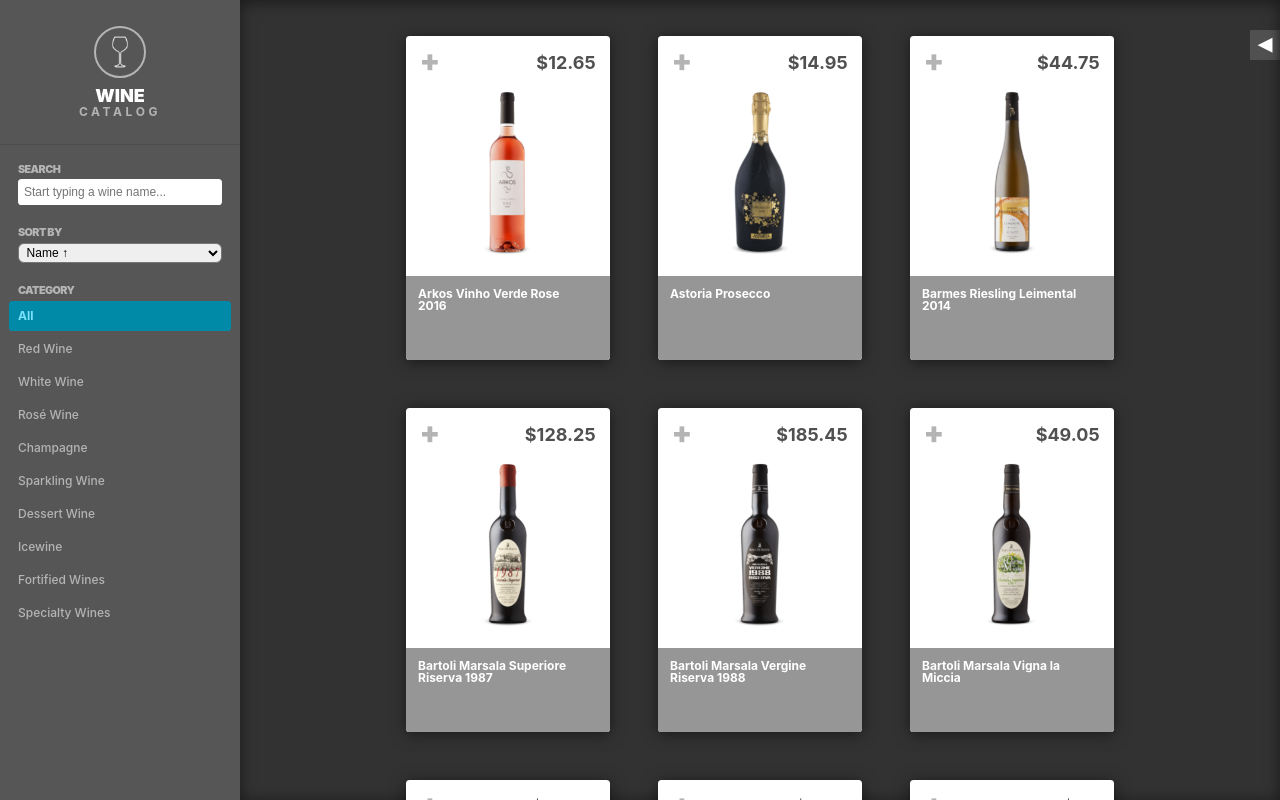
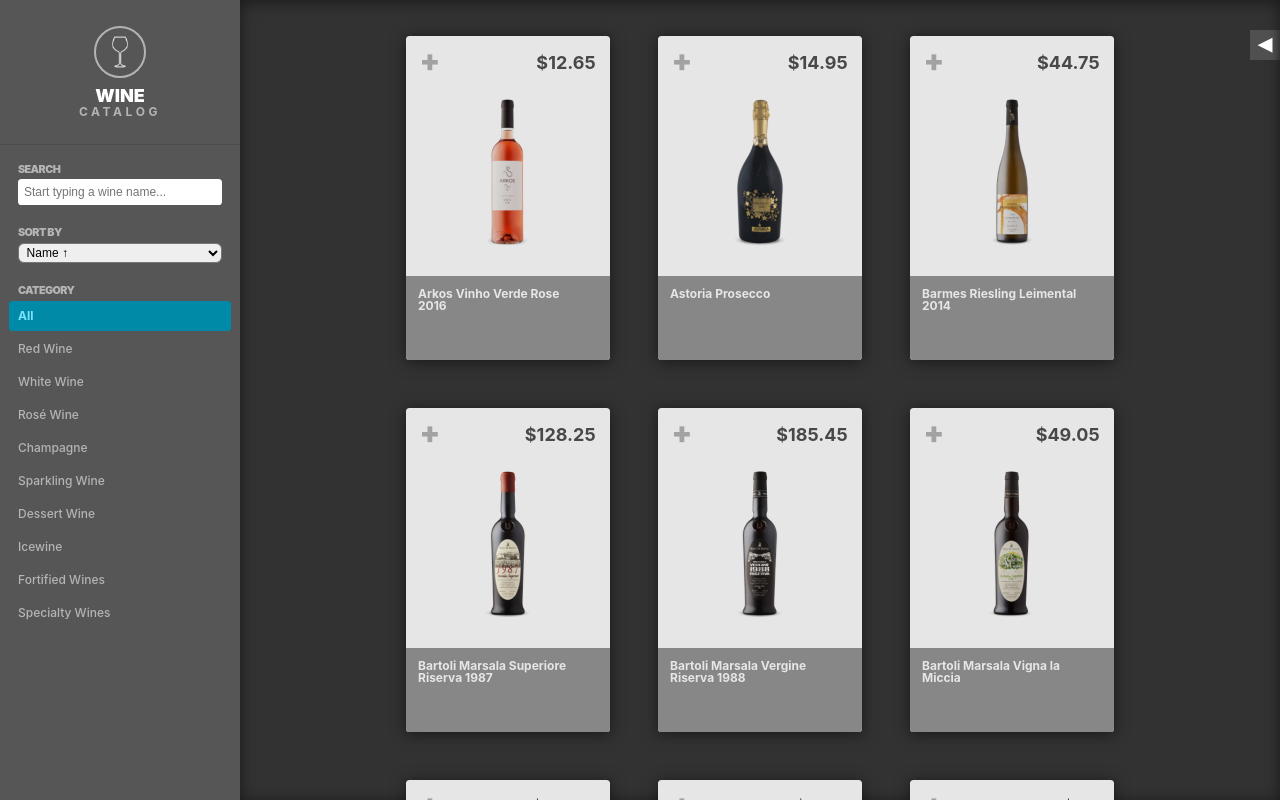
Before and after one commit to nicholasskupien/wine-catalog, a React (Create React App) app: page / in a window 1280 px wide. Built offline with nearby package versions, Linux system fonts and the light colour scheme.

Commit message:
animations to catalog components

```diff
--- a/src/components/Center/CatalogItem/CatalogComponent.js
+++ b/src/components/Center/CatalogItem/CatalogComponent.js
@@ -17,13 +17,15 @@
   const images = importAll(require.context('../../../assets/images/catalog', false, /\.png/));
 
   return (
+    <a onClick={() => props.onClick(props.item)}>
       <div className={styles.CatalogComponent}>
-      <button onClick={() => props.onClick(props.item)} className={styles.ButtonAddToCart}><span>+</span></button>
+        <button className={styles.ButtonAddToCart}><span>+</span></button>
         <span className={styles.Price}>{"$" + props.item.price}</span>
         <div className={styles.NameOverlay}>{props.item.name}</div>
         {/* load image with file name equal to item id */}
         <img src={images[props.item.id+".png"]}></img>
       </div>
+    </a>
   )
 }
 
--- a/src/components/Center/CatalogItem/CatalogComponent.module.scss
+++ b/src/components/Center/CatalogItem/CatalogComponent.module.scss
@@ -9,11 +9,25 @@
     overflow: hidden;
     border-radius: 0.3em;
     box-shadow: $shadow;
+    cursor: pointer;
+    filter: brightness(0.9);
+    transition: filter $transition;
+
 }
 
 .CatalogComponent img {
     width: 70%;
     padding: 20% 15% 15% 15%;
+    transform: scale(0.9);
+    transition: transform $transition;
+}
+
+.CatalogComponent:hover {
+    filter: brightness(1);
+}
+
+.CatalogComponent:hover img {
+    transform: scale(1);
 }
 
 .ButtonAddToCart{
@@ -31,9 +45,10 @@
     font-weight: 900;
     color: $gray-180;
     cursor: pointer;
+    transition: color $transition;
 }
 
-.ButtonAddToCart :hover{
+.CatalogComponent:hover .ButtonAddToCart span{
     color: $gray-80;
 }
 
--- a/src/components/Right/ShoppingCart.module.scss
+++ b/src/components/Right/ShoppingCart.module.scss
@@ -19,7 +19,7 @@
     box-shadow: $gray-80 $border-small-width 0em 0em 0em inset;
 
     // Transition for opening and closing the cart
-    transition: right 1s cubic-bezier(0.22, 0.61, 0.36, 1) 0s;
+    transition: right 0.5s cubic-bezier(0.22, 0.61, 0.36, 1) 0s;
 }
 
 // TODO make this H1
--- a/src/constants/styles/_globals.scss
+++ b/src/constants/styles/_globals.scss
@@ -1,3 +1,4 @@
+// common colours
 $gray-215: rgb(215, 215, 215);
 $gray-180: rgb(180,180,180);
 $gray-150: rgb(150,150,150);
@@ -6,11 +7,14 @@
 $gray-70: rgb(70, 70, 70);
 $gray-60: rgb(60,60,60);
 $gray-50: rgb(50,50,50);
-
 $blue: rgb(0,140,170);
 
 // Not great to use borders with em units. This will be used carefully
 $border-small-width: 0.15em;
 $border-medium-width: 0.3em;
 
+// common shadow
 $shadow: rgb(0 0 0 / 50%) 0px 2px 15px 0px;
+
+// common transition
+$transition: 0.5s cubic-bezier(0.22, 0.61, 0.36, 1) 0s
```
Lines whose indentation alone changed are shown as unchanged.
